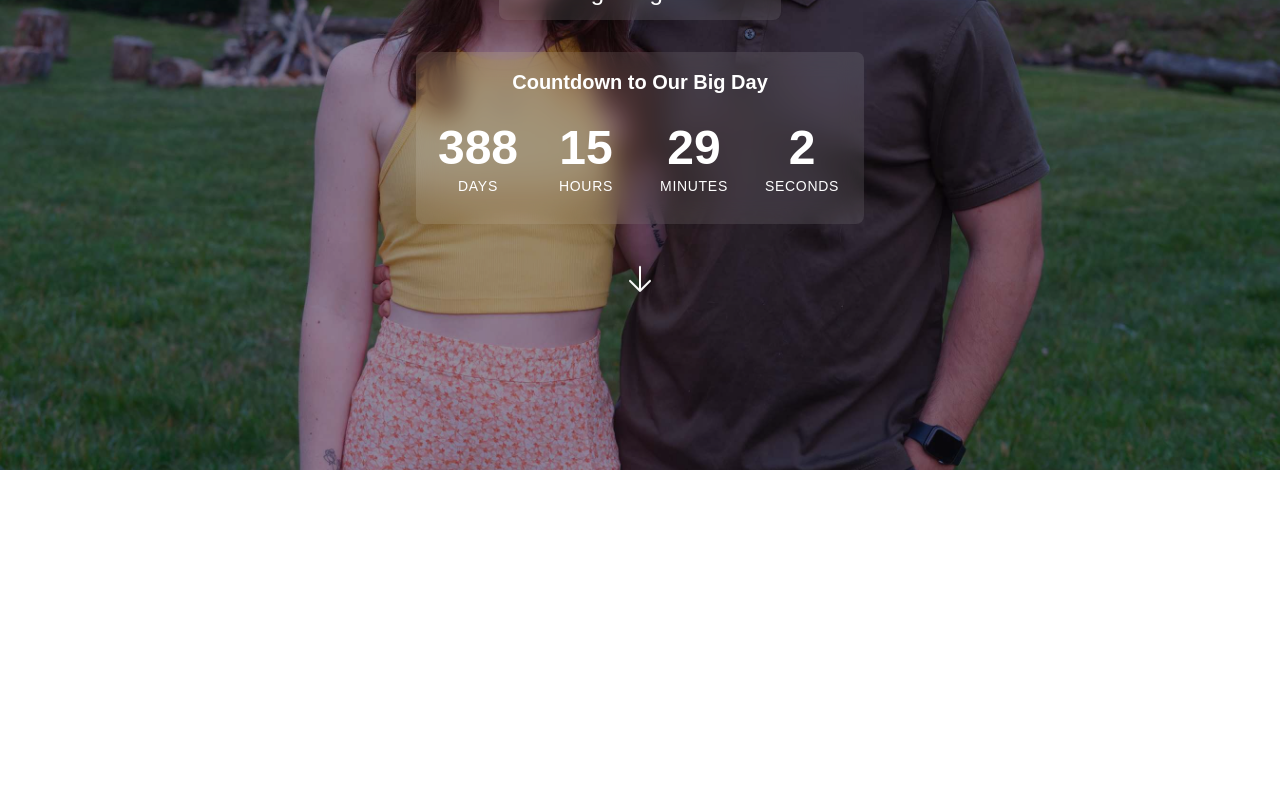
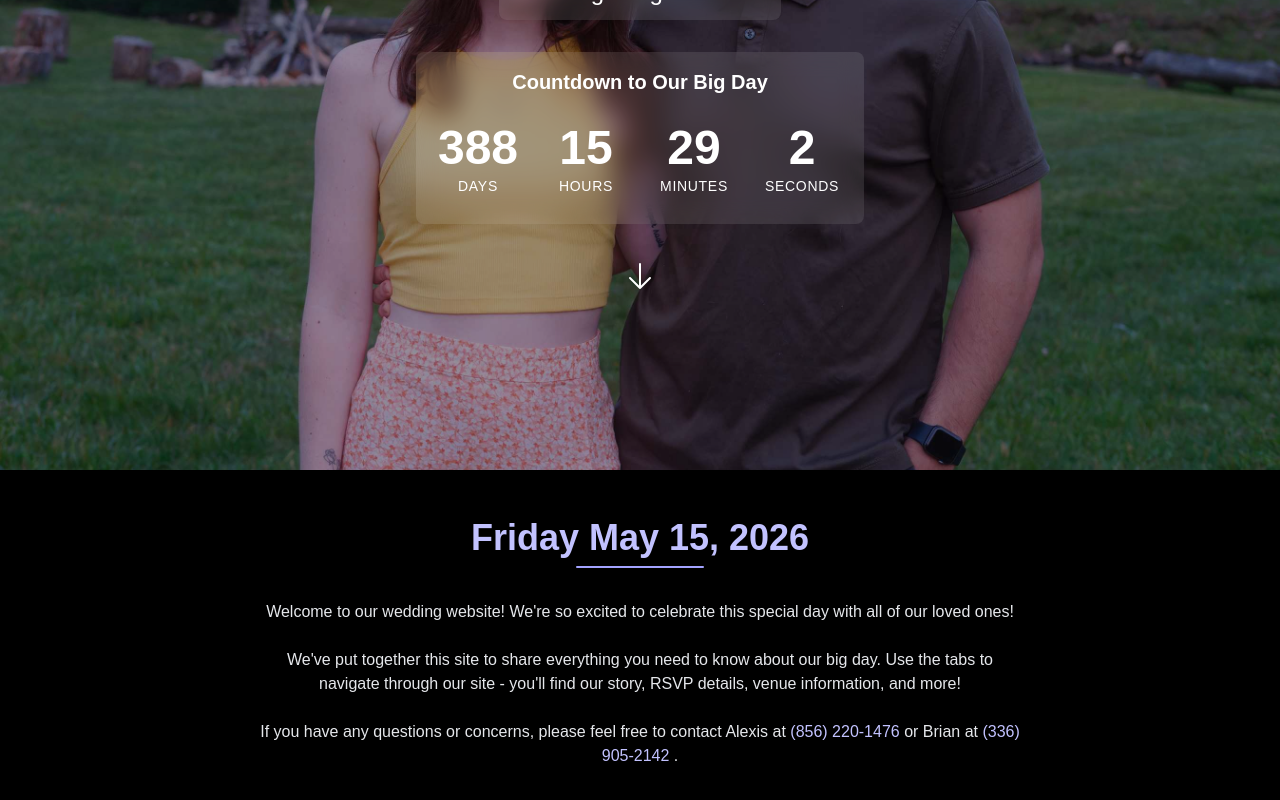
Before and after one commit to BrianColclough/wedding-website, a Next.js app: page / in a window 1280 px wide. Shown: the part 386-1186 px from the top of the page. Before the commit the page ends 856 px from the top, so only its background shows below. Built offline with nearby package versions, Linux system fonts and the light colour scheme.

Commit message:
update registry page to include Zola script for gift registry integration; correct bridesmaid names and relations in wedding party details.

```diff
--- a/app/page.tsx
+++ b/app/page.tsx
@@ -5,6 +5,7 @@ export default function Home() {
   const weddingDate = new Date("2026-05-15T16:00:00");
 
   return (
+    <>
       <div className="grid grid-cols-12 min-h-svh">
         <div className="col-span-12 relative">
           <div className="absolute inset-0 z-0">
@@ -55,5 +56,25 @@ export default function Home() {
           </div>
         </div>
       </div>
+      <div className="flex flex-col items-center justify-center">
+        <div className="col-span-12">
+          <h2 className="text-center text-4xl font-bold text-periwinkle-300 mt-12 mb-2">Friday May 15, 2026</h2>
+          <div className="w-32 h-0.5 mx-auto bg-periwinkle-400 rounded-full mb-8"></div>
+          <div className="text-center text-gray-200 max-w-3xl flex flex-col gap-6 mb-12 mx-4 sm:mx-0">
+            <p>
+              Welcome to our wedding website! We&apos;re so excited to celebrate this special day with all of our loved ones!
+            </p>
+
+            <p>
+              We&apos;ve put together this site to share everything you need to know about our big day. Use the tabs to navigate through our site - you&apos;ll find our story, RSVP details, venue information, and more!
+            </p>
+
+            <p>
+              If you have any questions or concerns, please feel free to contact Alexis at <a href="tel:+18562201476" className="text-periwinkle-300 hover:text-periwinkle-400 transition-colors">(856) 220-1476</a> or Brian at <a href="tel:+13369052142" className="text-periwinkle-300 hover:text-periwinkle-400 transition-colors">(336) 905-2142</a>  .
+            </p>
+          </div>
+        </div>
+      </div>
+    </>
   );
 }
--- a/app/registry/page.tsx
+++ b/app/registry/page.tsx
@@ -1,10 +1,42 @@
+"use client";
+
+import { useEffect } from 'react';
+
 export default function Registry() {
-  // Placeholder data - replace with actual registry links
+  useEffect(() => {
+    // Create and append the Zola script
+    const script = document.createElement('script');
+    script.id = 'zola-wjs';
+    script.src = 'https://widget.zola.com/js/widget.js';
+    script.async = true;
+    document.body.appendChild(script);
+
+    // Cleanup on unmount
+    return () => {
+      const existingScript = document.getElementById('zola-wjs');
+      if (existingScript) {
+        document.body.removeChild(existingScript);
+      }
+    };
+  }, []);
+
   return (
     <div className="container mx-auto bg-black text-white px-4 py-8">
       <h1 className="text-3xl md:text-4xl font-bold text-center mb-4">
         Gift Registry
       </h1>
+
+      <p className="text-center text-gray-200">
+        We&apos;ve been building our home together for a while now, so our registry is designed to help us enjoy our honeymoon and add a few special touches to our home. If you&apos;d like to contribute, you can find our Amazon registry below. Your love and support are the best gift of all!
+      </p>
+
+      <div className="flex justify-center mt-8">
+        <a
+          className="zola-registry-embed"
+          href="https://www.zola.com/registry/brianandalexismay15"
+          data-registry-key="brianandalexismay15"
+        />
+      </div>
     </div>
   );
 }
--- a/app/wedding-party/page.tsx
+++ b/app/wedding-party/page.tsx
@@ -2,7 +2,7 @@ export default function WeddingParty() {
   // Placeholder data - replace with actual wedding party details
   const bridesmaids = [
     {
-      name: "Oliva Rogers",
+      name: "Olivia Rogers",
       role: "Maid of Honor",
       relation: "Sister of the Bride",
       image: "/placeholder-woman.jpg",
@@ -16,7 +16,7 @@ export default function WeddingParty() {
     {
       name: "Meredith Wilson",
       role: "Bridesmaid",
-      relation: "Something",
+      relation: "Sister of the Bride",
       image: "/placeholder-woman.jpg",
     },
   ];
```
Lines whose indentation alone changed are shown as unchanged.
